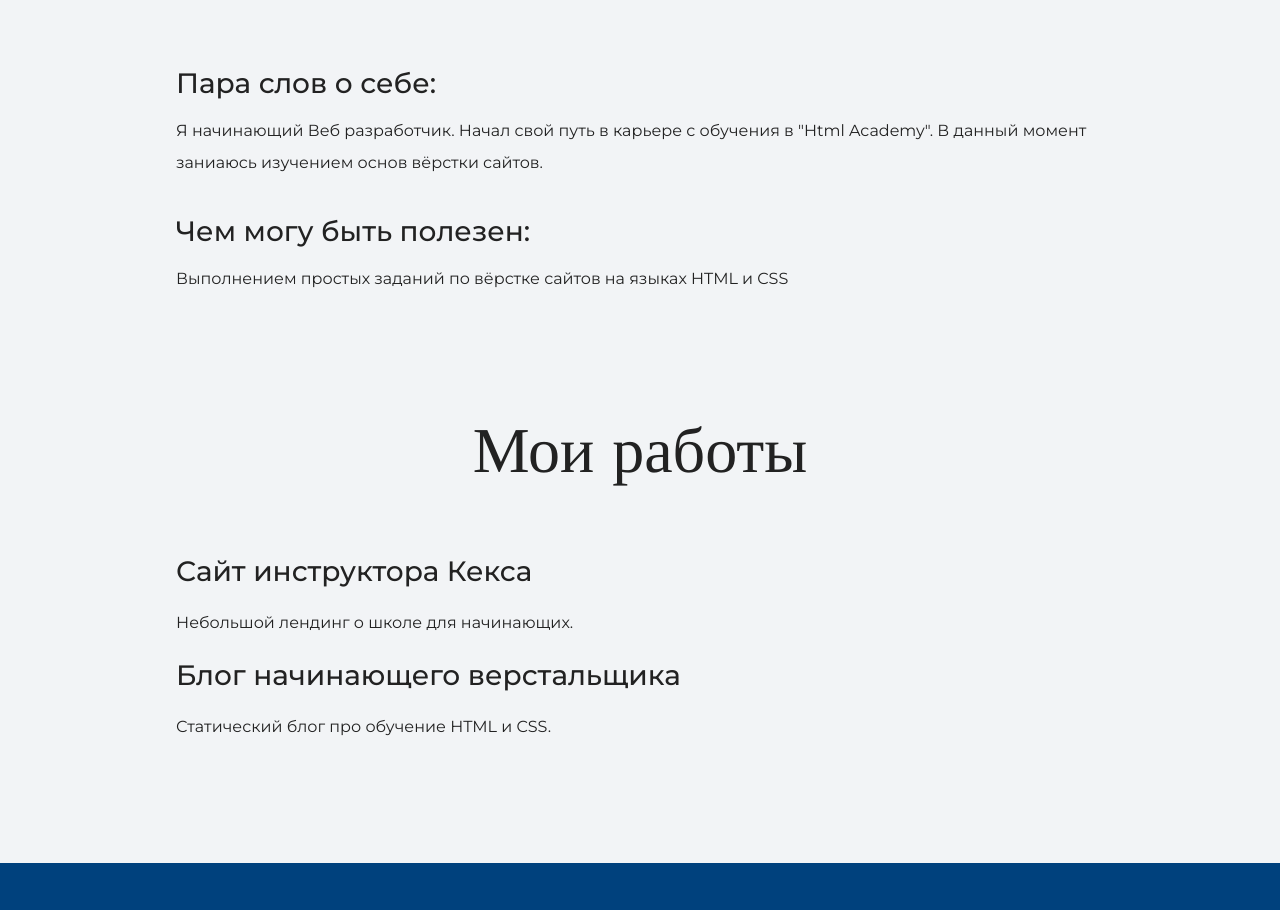
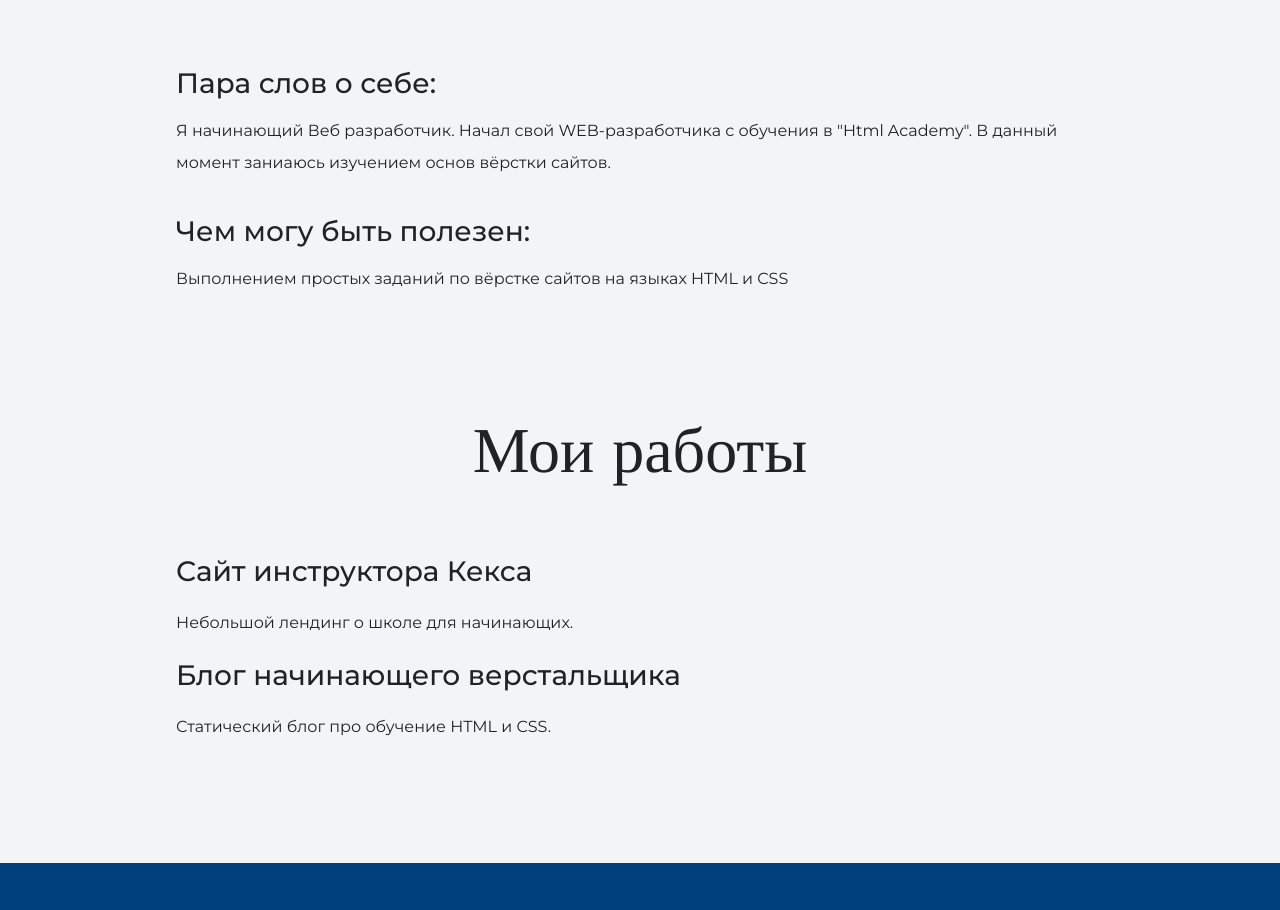
Before and after one commit to yakubovweb/yakubov-portfolio, a plain HTML site: page index.html in a window 1280 px wide. Shown: the part 1189-2099 px from the top of the page. Drawn offline with nearby package versions, Linux system fonts and the light colour scheme.

Commit message:
Изменения описания

```diff
--- a/index.html
+++ b/index.html
@@ -28,7 +28,7 @@
       <div class="container">
       <h2 class="subheading">Давайте познакомимся</h2>
       <h3>Пара слов о себе:</h3>
-      <p>Я начинающий Веб разработчик. Начал свой путь в карьере с обучения в "Html Academy". В данный момент заниаюсь изучением основ вёрстки сайтов.</p>
+      <p>Я начинающий Веб разработчик. Начал свой WEB-разработчика с обучения в "Html Academy". В данный момент заниаюсь изучением основ вёрстки сайтов.</p>
       <h3>Чем могу быть полезен:</h3>
       <p>Выполнением простых заданий по вёрстке сайтов на языках HTML и CSS </p>
     </div>
```
